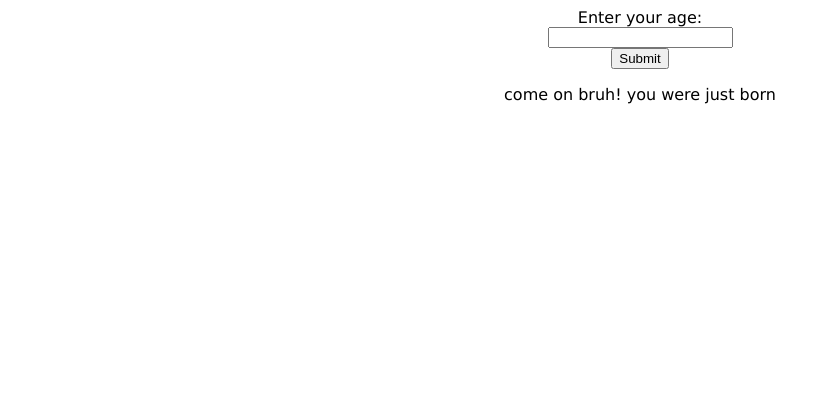
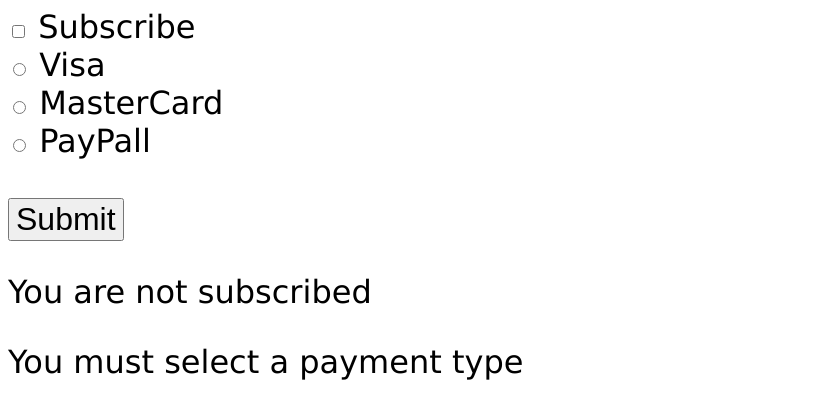
Before and after one commit to Adonaym18/Bro-Code-JS-Course, a plain HTML site: page index.html in a window 1280 px wide. Both pictures are taken after a click on the button "Submit". Shown: the whole page, without its empty margins (0-830 px from the left). Drawn offline with Linux system fonts and the light colour scheme.

Commit message:
Checked Property

```diff
--- a/index.html
+++ b/index.html
@@ -8,10 +8,24 @@
 </head>
  <body>
 
-    <label>Enter your age:</label><br>
-    <input type="text" id="myText"><br>
-    <button type ="submit" id="mySubmit">Submit</button>
-    <p id="resultElement"></p>
+    <input type="checkbox" id="myCheckbox"></input>
+    <label for="myCheckbox">Subscribe</label><br>
+
+    <input type="radio" id="visaBbtn" name="card">
+    <label for="visaBtn">Visa</label><br>
+
+    <input type="radio" id="masterCardBtn" name="card">
+    <label for="masterCard">MasterCard</label><br>
+
+     <input type="radio" id="payPallBtn" name="card">
+    <label for="payPall">PayPall</label><br><br>
+
+    <button type="submit" id="mySubmit">Submit</button>
+
+    <p id="subResult"></p>
+    <p id="paymentResult"></p>
+
+
 
 
    <script src="script.js"></script>
--- a/script.js
+++ b/script.js
@@ -1,82 +1,37 @@
-//* IF STATEMENTS = If a condition is true, execute some code
-                    // if not, do something else
+// .checked = property that determines determines the checked state of an
+//            HTML checkbox or radio button element
 
+const myCheckbox = document.getElementById("myCheckbox");
+const visaBbtn = document.getElementById("visaBbtn");
+const masterCardBtn = document.getElementById("masterCardBtn");
+const payPallBtn = document.getElementById("payPallBtn");
+const mySubmit = document.getElementById("mySubmit");
+const subResult = document.getElementById("subResult");
+const paymentResult = document.getElementById("paymentResult");
 
-//* Example 1
+mySubmit.onclick = function () {
 
-  // let age = 17;
-
-  // if(age >= 21) {
-  //   console.log("You may enter the club!")
-  // }
-  // else {
-  //   console.log("Get tf OUT!!!")
-  // }
-
-//* Eample 2
-
-  // let isStudent = false;
-
-  // if(isStudent){
-  //   console.log("You are a student!");
-  // }
-  // else {
-  //   console.log("You are NOT a student!")
-  // }
-
-//* Eample 3
-
-  // let age = 19;
-  // let hasLicense = true;
-
-  // if(age >= 16){
-  //   console.log("You are old enough to drive");
-
-  //     if(hasLicense) {
-  //       console.log("And you have your license!");
-  //     }
-  //     else{
-  //       console.log("You do not have your license yet");
-  //     }
-  // }
-  // else {
-  //   console.log("You are NOT old enought to drive");
-  // }
-
-//* Example 4 - else if staements
-
-  const myText = document.getElementById("myText");
-  const mySubmit = document.getElementById("mySubmit");
-  const resultElement = document.getElementById("resultElement");
-  let age;
-
-
-mySubmit.onclick = function() {
-
-  age = myText.value;
-  age = Number(age);
-
-  if(age >= 100) {
-    resultElement.textContent = `You are TOO OLD for this site`;
+  if(myCheckbox.checked){
+    subResult.textContent = `You are subscribed`;
   }
 
-  else if(age == 0) {
-    resultElement.textContent = `come on bruh! you were just born`;
-
+  else{
+    subResult.textContent = `You are not subscribed`;
   }
 
-  else if(age >= 18) {
-    resultElement.textContent = `You are old enough to enter this site`;
-
+  if(visaBbtn.checked){
+    paymentResult.textContent = `You are paying with visa`;
   }
 
-  else if(age < 0) {
-    resultElement.textContent = `Please enter real age number`;
+  else if(masterCardBtn.checked) {
+    paymentResult.textContent = `You are paying with MasterCard`;
+  }
 
+  else if(payPallBtn.checked) {
+    paymentResult.textContent = `You are paying with PayPall`;
   }
 
   else {
-    resultElement.textContent = `You are not old enough to enter this site`;
-
+    paymentResult.textContent = `You must select a payment type`;
   }
 }
--- a/styles.css
+++ b/styles.css
@@ -1,14 +1,8 @@
 body {
-  font-family: Verdana, Geneva, Tahoma, sans-serif;
-  text-align: center;
+  font-family: Verdana;
+  font-size: 2em;
 }
 
-#myButton {
-  font-size: 3em;
-  padding: 5px 25px;
-  border-radius: 5px;
+#mySubmit {
+  font-size: 1em;
 }
-
-.myLabels{
-  font-size: 3em;
-}
```
